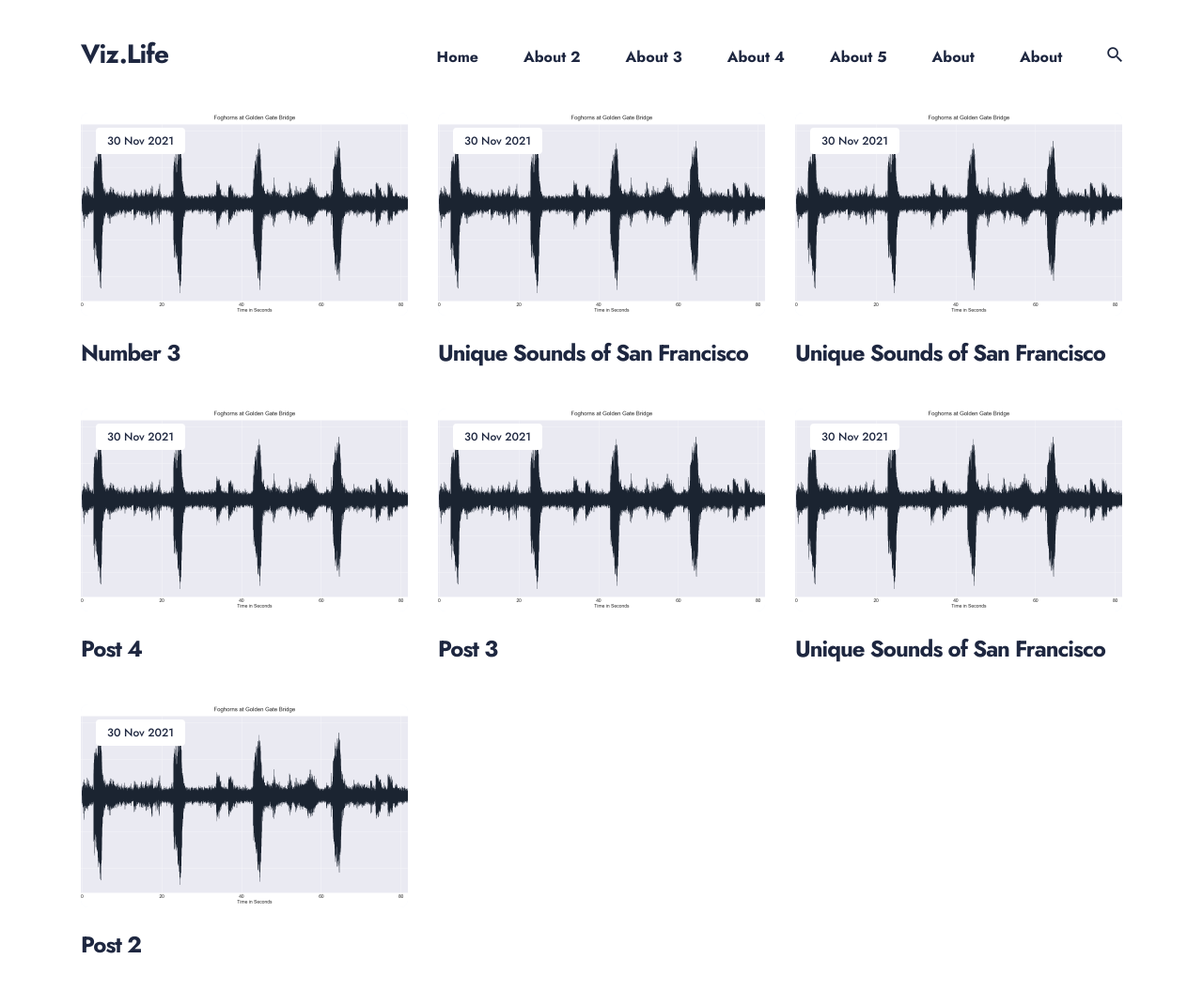
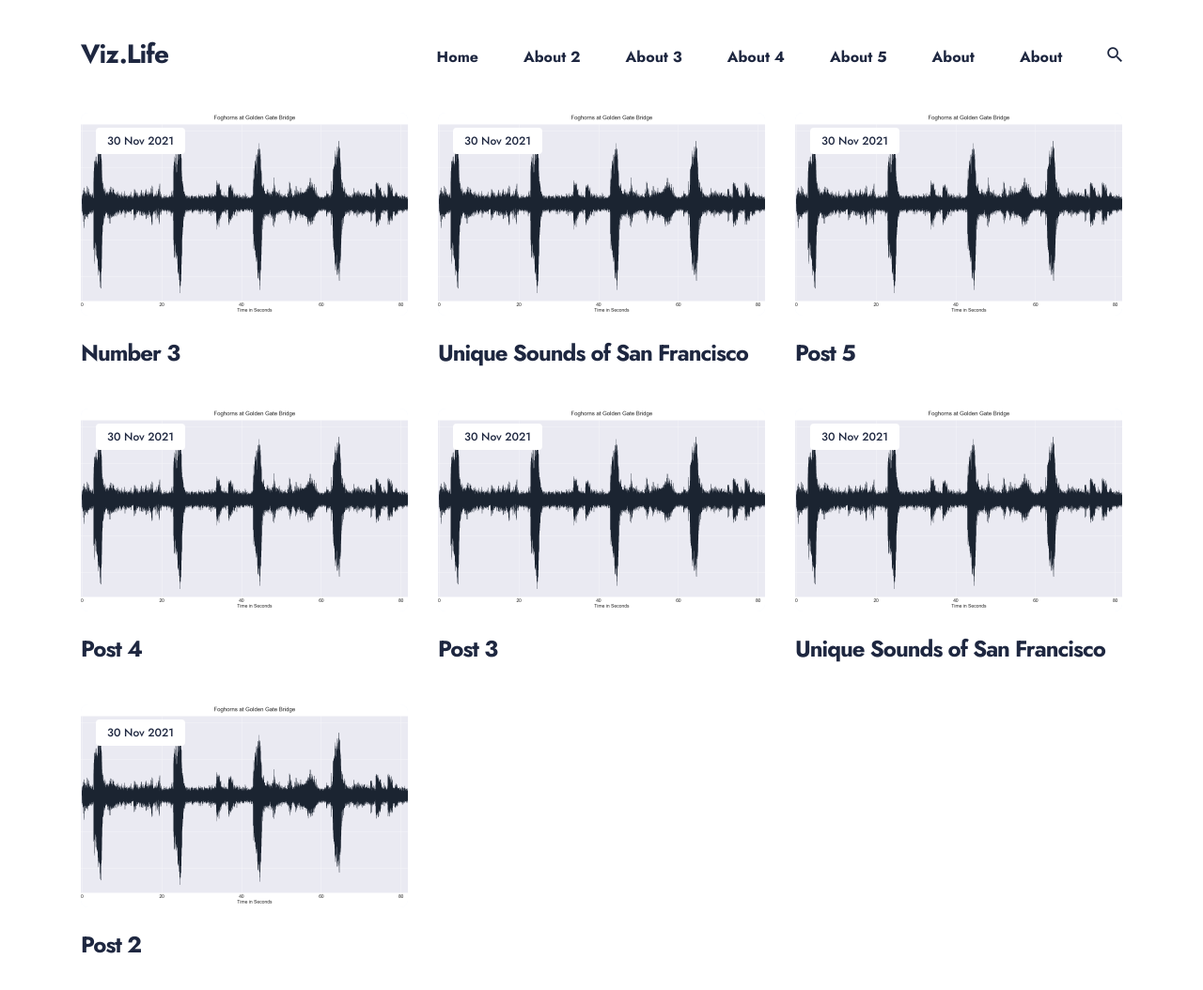
Before and after one commit to vizdotlife/vizdotlife.github.io, a Jekyll site: the page built from index.html, in a window 1280 px wide, cut to the strip 0-1061 px from the top of the page. Shown: the top 1054 px of the strip at 94% size. Built offline with Jekyll 4.4.1, drawn with Linux system fonts in a browser that asks for light colours; nearby versions of some CDN libraries; the list of posts is cut into pages by our own code.

Commit message:
Update 2022-01-01-hello-5.md

```diff
--- a/_posts/2022-01-01-hello-5.md
+++ b/_posts/2022-01-01-hello-5.md
@@ -1,6 +1,6 @@
 ---
 layout: post
-title: Unique Sounds of San Francisco
+title: Post 5
 description:
 date:   2021-11-30 15:01:35 +0300
 image: '/images/posts/unique_sounds/fog-horns-chart-1.png'
```
